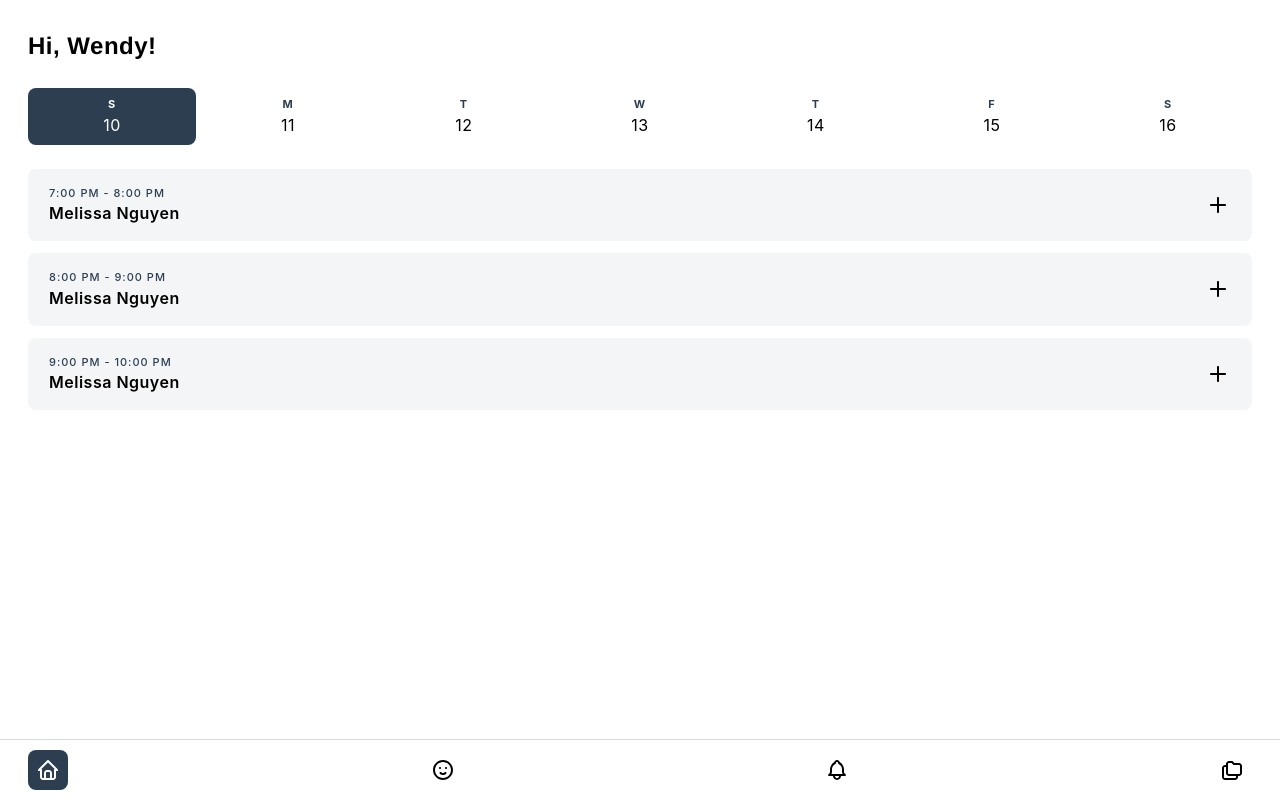
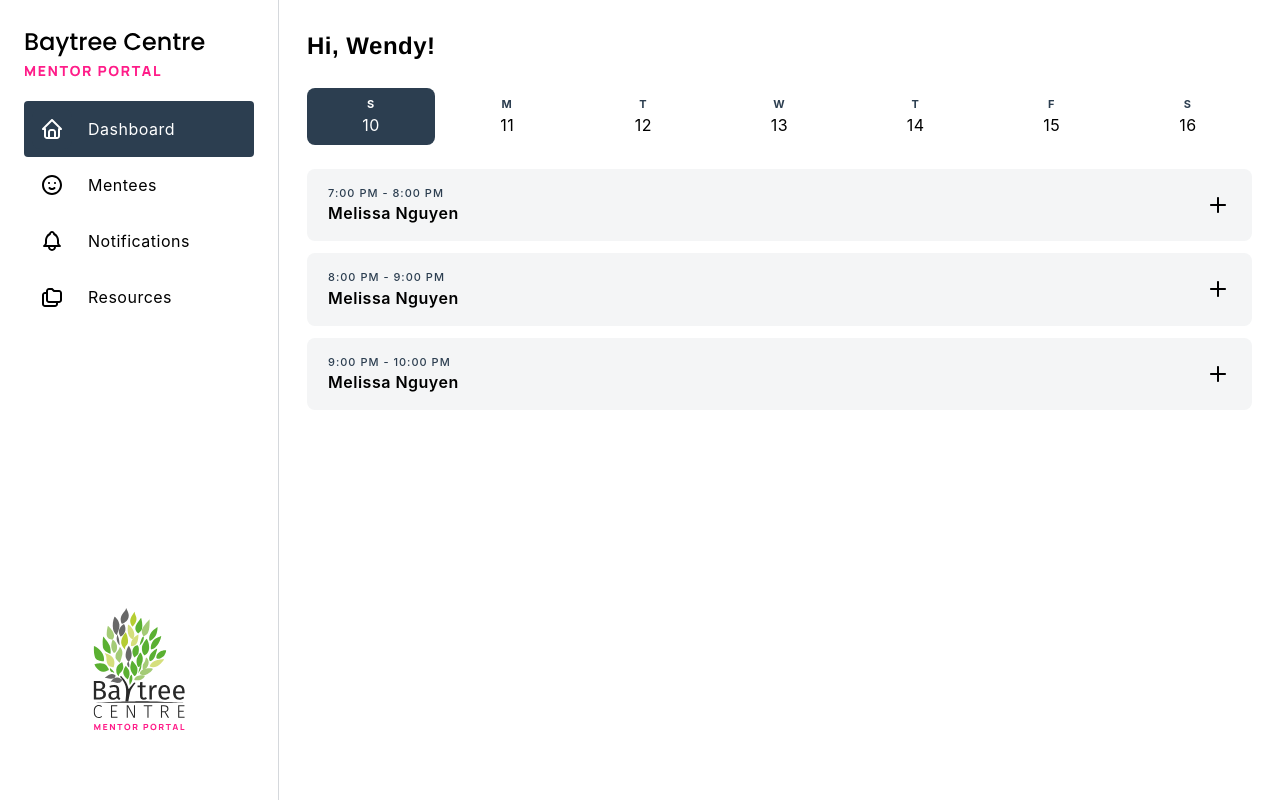
Before and after one commit to saayan-pg0002/Earth-373, a React (Create React App) app: page / in a window 1280 px wide. Built offline with nearby package versions, Linux system fonts and the light colour scheme; a web font is replaced by a local one.

Commit message:
Navbar desktop styling

```diff
--- a/src/App.tsx
+++ b/src/App.tsx
@@ -3,10 +3,10 @@ import {
   Route,
   Switch,
   RouteComponentProps,
-} from 'react-router-dom';
-import { routes, PublicPaths } from './util/routes';
-import Nav from './components/Nav';
-import './stylesheets/index.scss';
+} from "react-router-dom";
+import { routes, PublicPaths } from "./util/routes";
+import Nav from "./components/Nav";
+import "./stylesheets/index.scss";
 
 const App: React.FC<{}> = () => {
   const isPrivatePath = (path: string): boolean => !PublicPaths.includes(path);
@@ -21,10 +21,14 @@ const App: React.FC<{}> = () => {
               path={route.path}
               exact={route.exact}
               render={(props: RouteComponentProps<any>) => (
-                <>
+                <div
+                  className={`app-container ${
+                    isPrivatePath(route.path) ? "private-path" : ""
+                  }`}
+                >
                   {isPrivatePath(route.path) && <Nav />}
                   <route.component {...props} {...route.props} />
-                </>
+                </div>
               )}
             />
           );
--- a/src/components/Nav.tsx
+++ b/src/components/Nav.tsx
@@ -1,3 +1,5 @@
+import { ReactComponent as BaytreeMentorPortalWordLogo } from "../assets/images/baytree-mentor-portal-word-logo.svg";
+import { ReactComponent as BaytreeMentorPortalLogo } from "../assets/images/baytree-mentor-portal-logo.svg";
 import { ContainedIcon, IconName, IconColors } from "../components/Icon";
 import { Paths } from "../util/routes";
 import { Link, useLocation } from "react-router-dom";
@@ -6,12 +8,30 @@ import React from "react";
 const Nav: React.FC = () => {
   return (
     <nav className="nav">
+      <BaytreeMentorPortalWordLogo className="desktop-only header-logo" />
       <ul className="items">
-        <NavItem path={Paths.dashboard} iconName={IconName.home} />
-        <NavItem path={Paths.mentees} iconName={IconName.smiley} />
-        <NavItem path={Paths.notifications} iconName={IconName.bell} />
-        <NavItem path={Paths.resources} iconName={IconName.folders} />
+        <NavItem
+          label="Dashboard"
+          path={Paths.dashboard}
+          iconName={IconName.home}
+        />
+        <NavItem
+          label="Mentees"
+          path={Paths.mentees}
+          iconName={IconName.smiley}
+        />
+        <NavItem
+          label="Notifications"
+          path={Paths.notifications}
+          iconName={IconName.bell}
+        />
+        <NavItem
+          label="Resources"
+          path={Paths.resources}
+          iconName={IconName.folders}
+        />
       </ul>
+      <BaytreeMentorPortalLogo className="desktop-only footer-logo" />
     </nav>
   );
 };
@@ -19,21 +39,23 @@ const Nav: React.FC = () => {
 interface NavItemProps {
   path: string;
   iconName: IconName;
+  label: string;
 }
 
-const NavItem: React.FC<NavItemProps> = ({ path, iconName }) => {
+const NavItem: React.FC<NavItemProps> = ({ path, iconName, label }) => {
   const isActive = useLocation().pathname === path;
   const color = isActive ? IconColors.white : IconColors.black;
   const backgroundColor = isActive ? IconColors.baytreeNavy : IconColors.white;
 
   return (
-    <li>
+    <li className={isActive ? "active" : ""}>
       <Link to={path}>
         <ContainedIcon
           name={iconName}
           color={color}
           backgroundColor={backgroundColor}
         />
+        <span className="desktop-only">{label}</span>
       </Link>
     </li>
   );
--- a/src/stylesheets/components/nav.scss
+++ b/src/stylesheets/components/nav.scss
@@ -1,6 +1,18 @@
-@import '../util/';
+@import "../util/";
+
+.app-container.private-path {
+  @include viewport(desktop) {
+    display: grid;
+    grid-template-columns: 17.4375rem 1fr;
+  }
 
   .nav {
+    .items {
+      width: 100%;
+      list-style: none;
+    }
+
+    @include viewport(mobile-tablet) {
       position: fixed;
       bottom: 0;
       width: 100%;
@@ -12,13 +24,50 @@
       padding-left: $gutter;
       padding-right: $gutter;
 
+      .desktop-only {
+        display: none;
+      }
+
       .items {
         margin: auto;
         max-width: $container-max-width;
-    width: 100%;
-    list-style: none;
         display: flex;
         justify-content: space-between;
         align-items: center;
       }
     }
+
+    @include viewport(desktop) {
+      display: grid;
+      grid-template-rows: 0.5fr 3fr 1fr;
+      grid-template-columns: 1fr;
+      justify-content: space-between;
+      padding: 1.5rem;
+      border-right: $border-thin-grey;
+      height: 100vh;
+
+      .footer-logo {
+        max-width: 40%;
+        margin: auto;
+      }
+
+      .items > li {
+        &.active {
+          background-color: $baytree-navy;
+          color: $white;
+          border-radius: 0.25rem;
+        }
+
+        a {
+          display: flex;
+          align-items: center;
+          padding: 0.5rem;
+
+          & > * + * {
+            margin-left: 1rem;
+          }
+        }
+      }
+    }
+  }
+}
--- a/src/stylesheets/util/page.scss
+++ b/src/stylesheets/util/page.scss
@@ -2,8 +2,36 @@ $container-max-width: 1500px;
 $gutter: 1.75rem;
 $nav-height: 3.81rem;
 
+$tablet-min-width: 768px;
+$desktop-min-width: 1025px;
+
+@mixin viewport($media) {
+  @if $media == mobile {
+    @media only screen and (max-width: $tablet-min-width - 1) {
+      @content;
+    }
+  } @else if $media == mobile-tablet {
+    @media only screen and (max-width: $desktop-min-width - 1) {
+      @content;
+    }
+  } @else if $media == tablet {
+    @media only screen and (min-width: $tablet-min-width) {
+      @content;
+    }
+  } @else if $media == desktop {
+    @media only screen and (min-width: $desktop-min-width) {
+      @content;
+    }
+  }
+}
+
+.app-container {
+  width: 100%;
+  max-width: $container-max-width;
+  margin: auto;
+}
+
 .container {
-  max-width: $container-max-width;
   width: 100%;
   padding-top: $gutter;
   padding-left: $gutter;
```
Also changed, not shown: src/assets/images/baytree-mentor-portal-word-logo.svg (added). Lines whose indentation alone changed are shown as unchanged.
